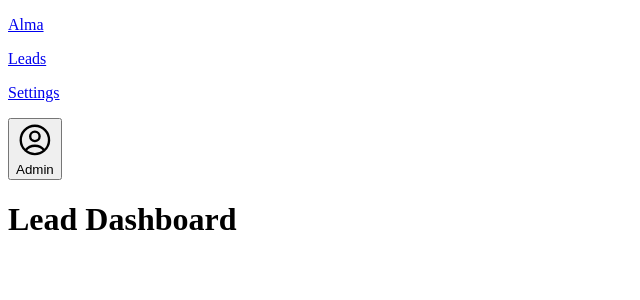
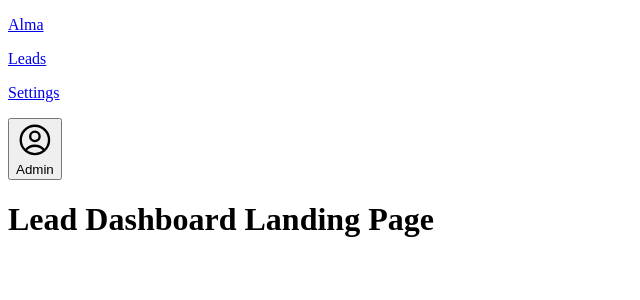
Before and after one commit to rahilvora/alma-leads-app, a Next.js app: page /dashboard in a window 1280 px wide. Shown: the top 300 px of the page, without its empty margins (0-640 px from the left). Built offline with nearby package versions, Linux system fonts and the light colour scheme.

Commit message:
Update README file

```diff
--- a/app/components/dashboard/nav-links.tsx
+++ b/app/components/dashboard/nav-links.tsx
@@ -31,7 +31,7 @@ export default function NavLinks() {
               }
             )}
           >
-            <p className="hidden md:block">{link.name}</p>
+            <p className="md:block">{link.name}</p>
           </Link>
         );
       })}
--- a/app/components/form/immigration-form.tsx
+++ b/app/components/form/immigration-form.tsx
@@ -1,7 +1,7 @@
 'use client';  // Add client directive since we're using form state
 
 import { useState, FormEvent } from 'react';
-import HeroSection from "@/app/components/shared/HeroSection";
+import HeroSection from "@/app/components/shared/hero-section";
 import AlmaLogo from "@/app/components/shared/alma-logo";
 import {
   DocumentTextIcon,
--- a/app/dashboard/page.tsx
+++ b/app/dashboard/page.tsx
@@ -1,7 +1,7 @@
 export default async function Page() {
   return (
     <main>
-      <h1>Lead Dashboard</h1>
+      <h1>Lead Dashboard Landing Page</h1>
     </main>
   );
 }
--- a/app/data/leads-queries.ts
+++ b/app/data/leads-queries.ts
@@ -30,7 +30,6 @@ function filterLeadsByQuery(leads: Lead[], query: string): Lead[] {
 export async function fetchFilteredLeads(query: string, currentPage: number): Promise<Lead[]> {
   // Simulate API delay
   await new Promise(resolve => setTimeout(resolve, 500));
-
   /**
    * Currently, we only filter by name but we can extend this to filter by other fields
    */
--- a/app/page.tsx
+++ b/app/page.tsx
@@ -1,6 +1,6 @@
 import Link from "next/link";
 import Button from "@/app/components/shared/button";
-import HeroSection from "@/app/components/shared/HeroSection";
+import HeroSection from "@/app/components/shared/hero-section";
 export default function Page() {
   return (
     <main>
```
Also changed, not shown: app/components/shared/hero-section.tsx (renamed from app/components/shared/HeroSection.tsx), 1 other file (tests, documents, lock files or other folders).
